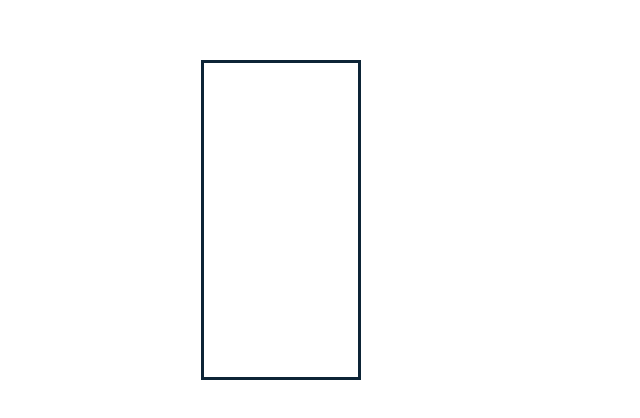
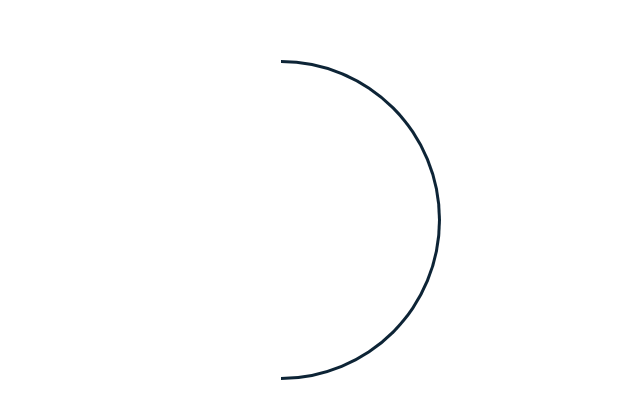
Before and after one commit to ManaBytes/Art-of-Code, a plain HTML site: page draw-with-css/loading/pencil-animation/index.html in a window 1280 px wide. Shown: the part 180-598 px from the top of the page, without its empty margins (359-999 px from the left). Drawn offline with Linux system fonts and the light colour scheme.

Commit message:
Pre pencil

```diff
--- a/draw-with-css/loading/pencil-animation/style.css
+++ b/draw-with-css/loading/pencil-animation/style.css
@@ -17,4 +17,7 @@ div {
   width: 160px;
   border: 3px solid #0d2436;
   position: relative;
+  left: 80px;
+  border-left: none;
+  border-radius: 0 160px 160px 0;
 }
```
